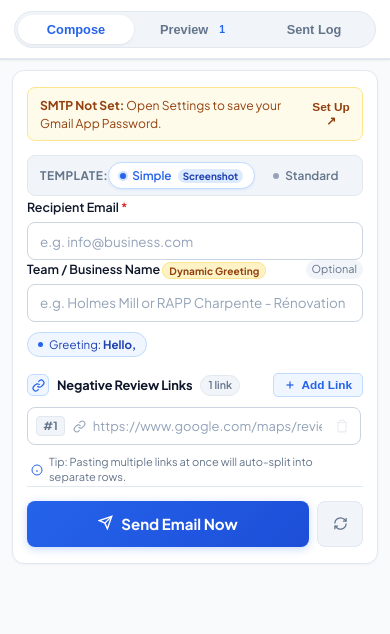
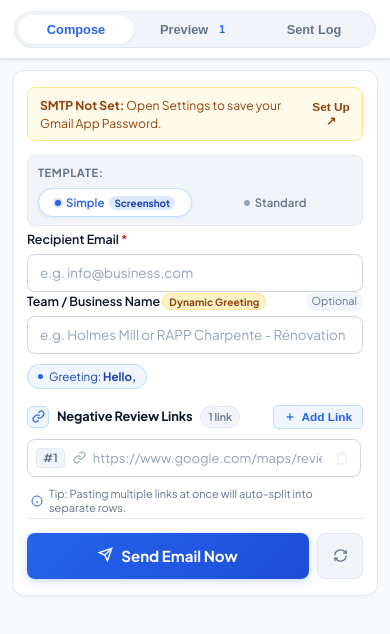
Before and after one commit to Shahzaib-Nawaz46/email-sender, a website: page public/index.html in a window 390 px wide. Shown: the part 72-706 px from the top of the page. Drawn offline with Linux system fonts and the light colour scheme.

Commit message:
fix for every device

```diff
--- a/public/css/style.css
+++ b/public/css/style.css
@@ -1762,6 +1762,8 @@ body {
   cursor: pointer;
   transition: all 0.2s ease;
   user-select: none;
+  max-width: 100%;
+  box-sizing: border-box;
 }
 
 .format-choice-card:hover {
@@ -1787,11 +1789,13 @@ body {
 
 .format-choice-info {
   flex: 1;
+  min-width: 0;
 }
 
 .format-choice-title {
   display: flex;
   align-items: center;
+  flex-wrap: wrap;
   gap: 8px;
   margin-bottom: 4px;
 }
@@ -1827,8 +1831,12 @@ body {
   background: var(--bg-subtle);
   border: 1px solid var(--border-light);
   border-radius: var(--radius-sm);
-  padding: 6px 12px;
-  margin-bottom: 2px;
+  padding: 6px 10px;
+  margin-bottom: 4px;
+  gap: 8px;
+  width: 100%;
+  max-width: 100%;
+  box-sizing: border-box;
 }
 
 .format-bar-label {
@@ -1837,19 +1845,24 @@ body {
   color: var(--text-muted);
   text-transform: uppercase;
   letter-spacing: 0.04em;
+  white-space: nowrap;
+  flex-shrink: 0;
 }
 
 .format-pills {
   display: flex;
   align-items: center;
   gap: 6px;
+  flex-wrap: wrap;
+  max-width: 100%;
 }
 
 .format-pill-btn {
   display: inline-flex;
   align-items: center;
-  gap: 6px;
-  padding: 5px 11px;
+  justify-content: center;
+  gap: 5px;
+  padding: 4.5px 10px;
   border-radius: var(--radius-full);
   background: transparent;
   border: 1px solid transparent;
@@ -1859,6 +1872,8 @@ body {
   color: var(--text-muted);
   cursor: pointer;
   transition: all 0.15s ease;
+  white-space: nowrap;
+  box-sizing: border-box;
 }
 
 .format-pill-btn:hover {
@@ -1880,6 +1895,7 @@ body {
   border-radius: 50%;
   background: var(--text-subtle);
   transition: all 0.15s ease;
+  flex-shrink: 0;
 }
 
 .format-pill-btn.active .pill-dot {
@@ -1894,6 +1910,48 @@ body {
   border-radius: var(--radius-full);
   background: #dbeafe;
   color: #1e40af;
+  flex-shrink: 0;
+}
+
+/* Responsive adjustment for template bar on mobile devices */
+@media (max-width: 540px) {
+  .composer-format-bar {
+    flex-direction: column;
+    align-items: stretch;
+    gap: 7px;
+    padding: 8px 10px;
+  }
+
+  .format-bar-label {
+    font-size: 0.70rem;
+    letter-spacing: 0.05em;
+  }
+
+  .format-pills {
+    width: 100%;
+    display: flex;
+    gap: 6px;
+  }
+
+  .format-pill-btn {
+    flex: 1;
+    min-width: 0;
+    padding: 6px 8px;
+    font-size: 0.72rem;
+    text-align: center;
+  }
+}
+
+@media (max-width: 375px) {
+  .pill-badge {
+    display: none;
+  }
+
+  .format-pill-btn {
+    padding: 6px 4px;
+    font-size: 0.70rem;
+    gap: 4px;
+  }
 }
 
 /* Preview Header Format Pill */
@@ -1905,6 +1963,7 @@ body {
   border: 1px solid var(--brand-blue-border);
   padding: 2px 7px;
   border-radius: var(--radius-full);
+  white-space: nowrap;
 }
 
 /* ============================================================
```
